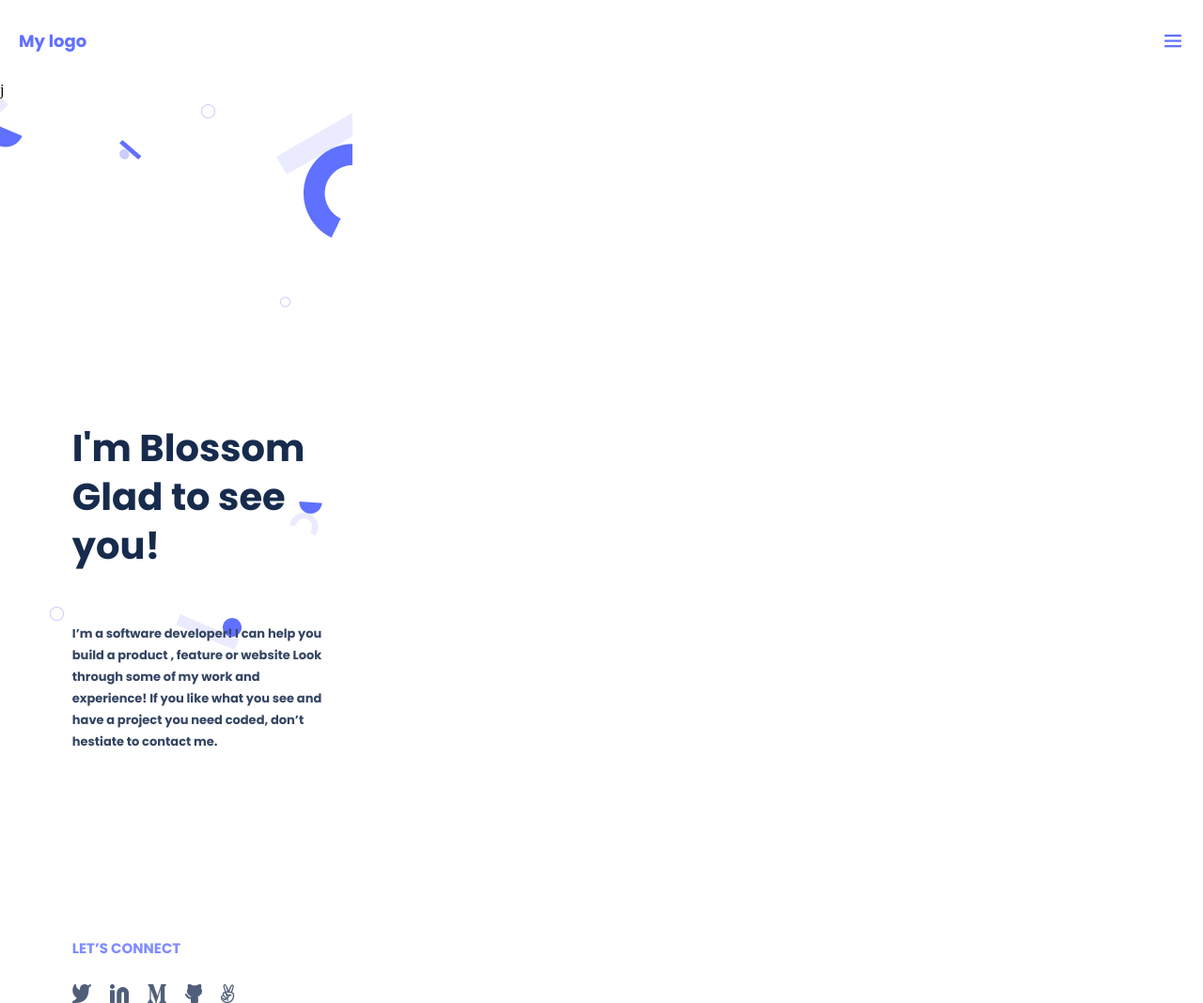
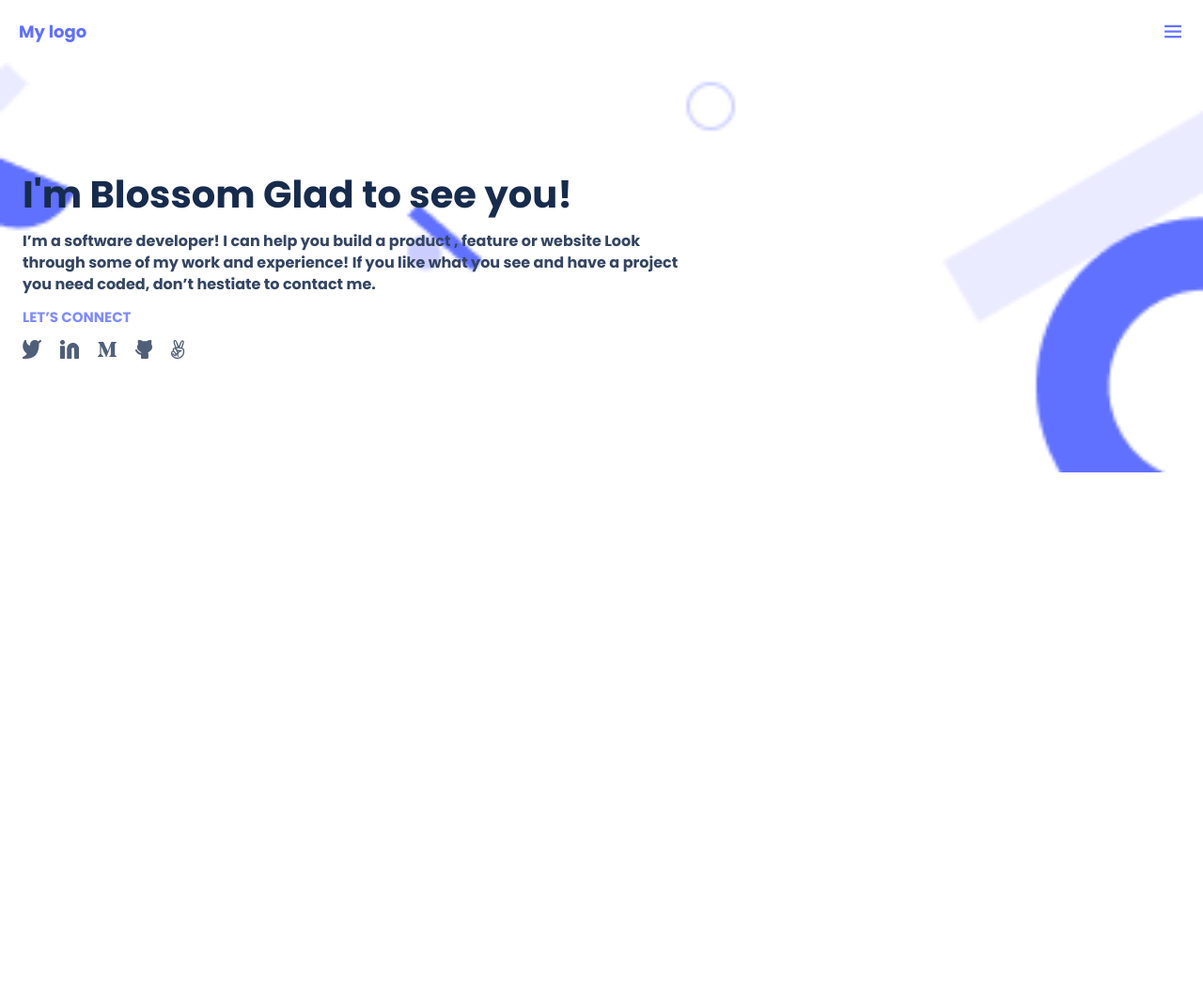
Before and after one commit to Blossom-Aniedi/Mobile-Portfolio, a website: page index.html in a window 1280 px wide. Shown: the whole page at 94% size. After the commit the page ends 800 px from the top, so only its background shows below. Drawn offline with Linux system fonts and the light colour scheme.

Commit message:
Updated my styling and fixed linter error

```diff
--- a/index.html
+++ b/index.html
@@ -14,23 +14,33 @@
 <body>
       <header>
             <nav class="nav">
-                  <h6>My logo</h6>
-                  <img src="./image/Icon - Menu.png" alt="">
-            </nav>j
+                  <p>My logo</p>
+                  <img src="./image/Menu.png" alt="">
+            </nav>
       </header>
-      <section>
-            <p class="name">I'm Blossom <br>Glad to see <br> you!</p>
-            <p class="description">I’m a software developer! I can help you <br> build a product , feature or website
-                  Look <br> through some of my work and <br> experience! If you like what you see and <br> have a
-                  project you need coded, don’t <br> hestiate to contact me.</p>
+      <section class="heading-section">
+            <h1 class="name">I'm Blossom Glad to see you!</h1>
+            <p class="description">I’m a software developer! I can help you  build a product , feature or website
+                  Look through some of my work and experience! If you like what you see and  have a
+                  project you need coded, don’t hestiate to contact me.</p>
             <p class="connect">LET’S CONNECT</p>
-            <div class="icons">
-                  <img src="./image/Vector (4).png" alt="">
-                 <img src="./image/Linkedin icon.png" alt="">
-                  <img src="./image/Vector (1).png" alt="">
-                  <img src="./image/Vector (2).png" alt="">
-                  <img src="./image/Vector (3).png" alt="">
-            </div>
+            <ul class="icons">
+                  <li>
+                        <a href="#"><img src="./image/twitter.png" alt="ttwitter icon"></a>
+                  </li>
+                  <li>
+                        <a href="#"><img src="./image/Linkdin.png" alt="Linkedin icon" /></a>
+                  </li>
+                  <li>
+                        <a href="#"><img src="./image/meduim.png" alt="medium icon" /></a>
+                  </li>
+                  <li>
+                        <a href="#"><img src="./image/git.png" alt="git icon" /></a>
+                  </li>
+                  <li>
+                        <a href="#"><img src="./image/angelist.png" alt="angelist icon" /></a>
+                  </li>
+            </ul>
       </section>
 </body>
 
--- a/style.css
+++ b/style.css
@@ -1,12 +1,17 @@
 * {
   padding: 0;
   margin: 0;
+  list-style: none;
+}
+
+body {
+  font-family: 'Poppins', sans-serif;
 }
 
 .nav {
   display: flex;
   justify-content: space-between;
-  margin: 30px 0;
+  margin: 20px 0;
 }
 
 img {
@@ -14,8 +19,7 @@ img {
   cursor: pointer;
 }
 
-.nav h6 {
-  font-family: 'Poppins', sans-serif;
+.nav p {
   font-weight: 700;
   font-size: 18px;
   color: #6070ff;
@@ -23,46 +27,37 @@ img {
 }
 
 .name {
-  height: 22%;
-  font-family: 'Poppins', sans-serif;
-  font-style: normal;
   font-weight: 700;
   font-size: 40px;
-  margin-top: 27%;
-  margin-left: 6%;
   line-height: 52px;
   color: #172b4d;
 }
 
 .description {
-  height: 15%;
-  margin-left: 6%;
-  margin-top: 6%;
-  font-family: 'Poppins', sans-serif;
-  font-size: 13px;
+  font-size: 16px;
+  max-width: 700px;
   font-weight: 400;
+  padding: 12px 0;
+  color: #344563;
   line-height: 23px;
-  color: #344563;
-  font-style: normal;
 }
 
 .connect {
   color: #7f8cff;
-  margin-left: 6%;
-  margin-top: 19%;
-  font-family: 'Poppins', sans-serif;
   font-style: normal;
   font-weight: 500;
   font-size: 15px;
+  padding-bottom: 12px;
   line-height: 24px;
 }
 
-section {
+.heading-section {
   display: flex;
-  height: 615px;
   background: url(./image/header-shapes\ mobile.png);
   background-repeat: no-repeat;
+  background-size: 100%;
   object-fit: contain;
+  padding: 114px 24px;
   flex-direction: column;
   background-color: #fff;
   border-radius: 0 0 0 90px;
@@ -70,6 +65,4 @@ section {
 
 .icons {
   display: flex;
-  margin-left: 6%;
-  margin-top: 2%;
 }
```
Also changed, not shown: image/Linkdin.png (renamed from image/Linkedin icon.png), image/Menu.png (renamed from image/Icon - Menu.png), image/angelist.png (renamed from image/Vector (3).png), image/git.png (renamed from image/Vector (2).png), image/meduim.png (renamed from image/Vector (1).png), image/twitter.png (renamed from image/Vector (4).png).
